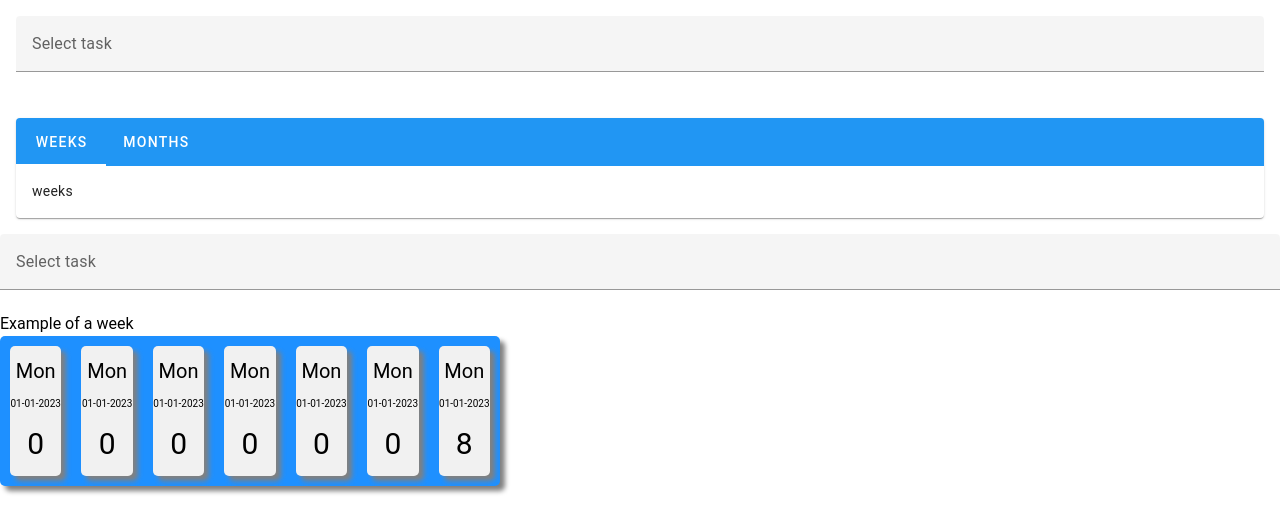
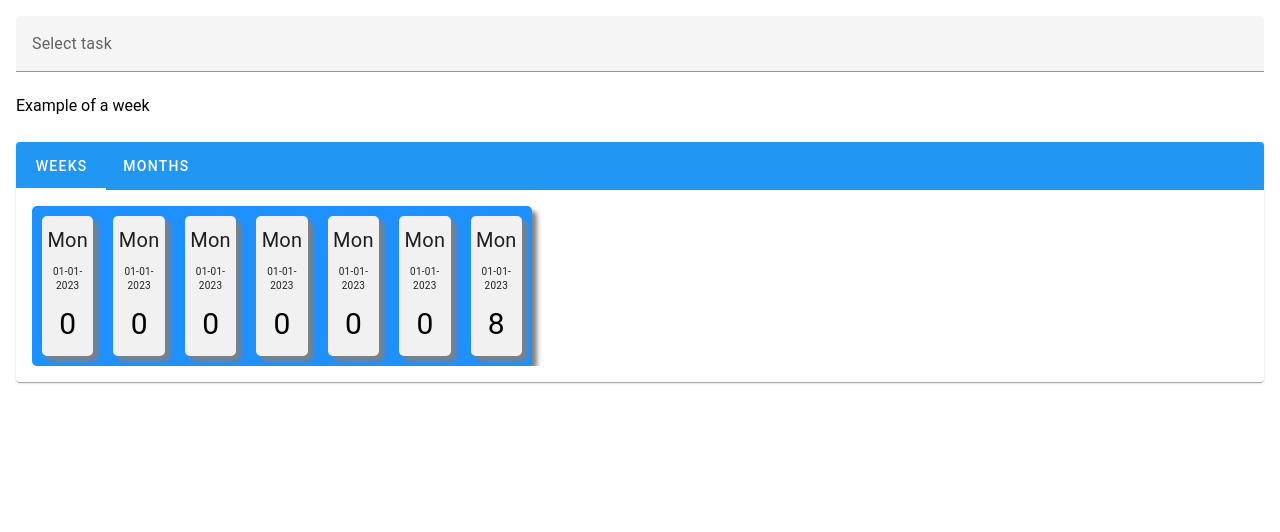
Before and after one commit to Programmeerkat/lab-day-7, a Vue app: page / in a window 1280 px wide. Shown: the top 532 px of the page. Built offline with nearby package versions, Linux system fonts and the light colour scheme.

Commit message:
clean up and combine code

```diff
--- a/src/App.vue
+++ b/src/App.vue
@@ -1,20 +1,19 @@
 <template>
-  <HelloWorld />
-  <ComboBox/>
-  Example of  a week
-  <WeekComponent/>
+  <v-container fluid>
+    <ComboBox/>
+    Example of  a week
+    <Periods />
+  </v-container>
 </template>
 
 <script>
-import HelloWorld from './components/HelloWorld.vue'
-import WeekComponent from './components/WeekComponent.vue'
+import Periods from './components/Periods.vue'
 import ComboBox from "./components/ComboBox.vue";
 
 export default {
   name: 'App',
   components: {
-    HelloWorld,
-    WeekComponent,
+    Periods,
     ComboBox,
 
   },
--- a/src/components/HelloWorld.vue
+++ /dev/null
@@ -1,43 +0,0 @@
-<template>
-  <div class="hello">
-    <h1>{{ msg }}</h1>
-    <v-container fluid>
-        <ComboBox />
-        <Periods />
-    </v-container>
-  </div>
-</template>
-
-<script>
-import ComboBox from "./ComboBox.vue";
-import Periods from "./Periods.vue";
-
-export default {
-  name: "HelloWorld",
-  props: {
-    msg: String
-  },
-  components: {
-    ComboBox,
-    Periods
-  }
-};
-</script>
-
-<!-- Add "scoped" attribute to limit CSS to this component only -->
-<style scoped>
-h3 {
-  margin: 40px 0 0;
-}
-ul {
-  list-style-type: none;
-  padding: 0;
-}
-li {
-  display: inline-block;
-  margin: 0 10px;
-}
-a {
-  color: #42b983;
-}
-</style>
--- a/src/components/Periods.vue
+++ b/src/components/Periods.vue
@@ -14,7 +14,7 @@
 				<v-card-text>
 				<v-window v-model="tab">
 					<v-window-item value="weeks" class="text-left">
-					weeks
+						<WeekComponent />
 					</v-window-item>
 
 					<v-window-item value="months" class="text-left">
@@ -28,9 +28,12 @@
 </template>
 
 <script>
+import WeekComponent from './WeekComponent.vue'
+
 	export default {
 		// eslint-disable-next-line vue/multi-word-component-names
 		name: "Periods",
+		components: { WeekComponent },
 		data: () => ({
 			tab: null,
 		}),
```
